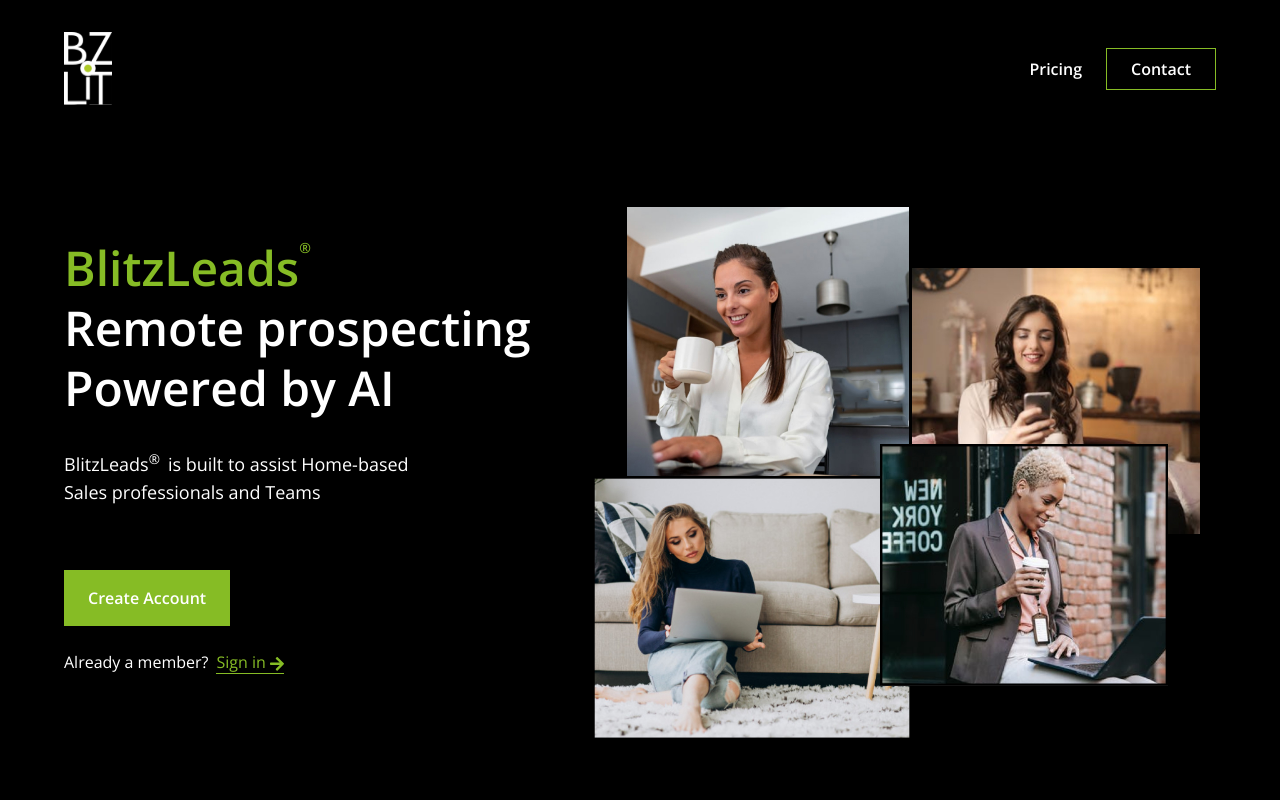
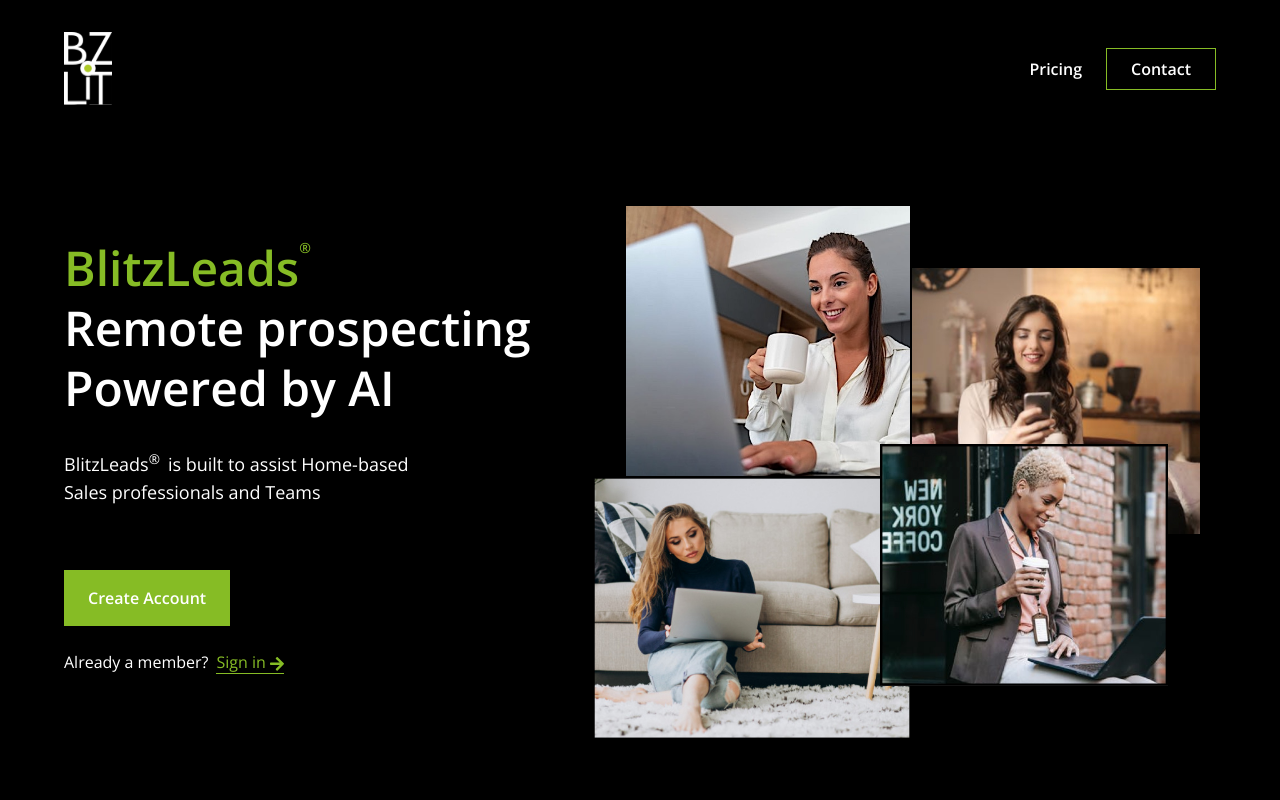
Before and after one commit to taimoortahir7/bitz-leads-development, a Next.js app: page / in a window 1280 px wide. Shown: the top 800 px of the page. Built offline with nearby package versions, Linux system fonts and the light colour scheme.

Commit message:
changed image

```diff
--- a/src/components/containers/hero/index.js
+++ b/src/components/containers/hero/index.js
@@ -47,9 +47,9 @@
                 className=" object-center object-cover"
               />
             </span>
-            <span className="absolute w-56 xl:w-72 top-4 xl:top-12 xl:-left-4">
+            <span className="absolute w-56 xl:w-72 top-4 xl:top-12 xl:-left-4 border-2 border-solid border-black">
               <img
-                src="/images/sections/home/1.jpg"
+                src="/images/sections/home/1.png"
                 className=" object-center object-cover"
               />
             </span>
```
Also changed, not shown: public/images/sections/home/1.png (added).
